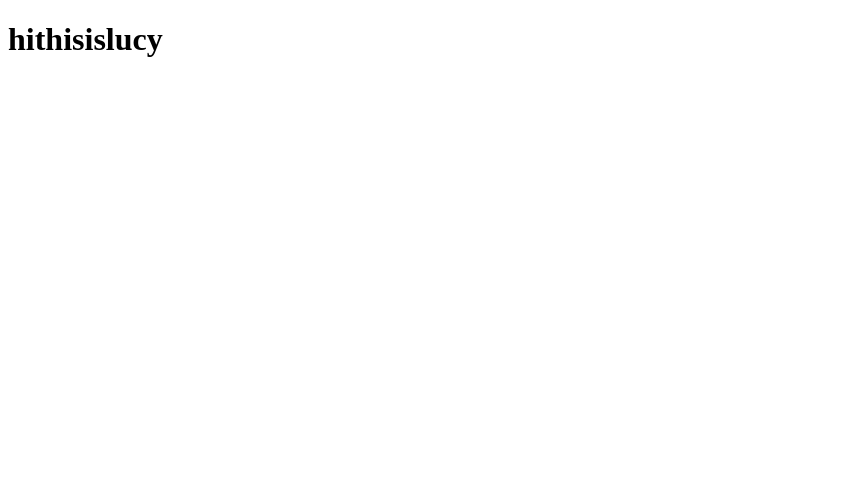
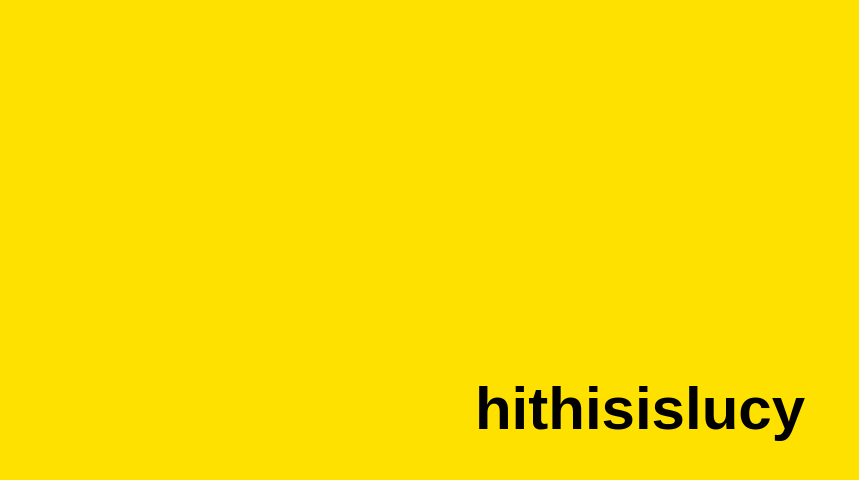
Before and after one commit to lucymjk/hithisislucy, a plain HTML site: page index.html in a window 1280 px wide. Shown: the whole page, without its empty margins (0-859 px from the left). Drawn offline with Linux system fonts and the light colour scheme.

Commit message:
add css file

```diff
--- /dev/null
+++ b/css/styles.css
@@ -0,0 +1,38 @@
+body {
+    background-color: rgb(255, 225, 0);
+    font-family:Arial, Helvetica, sans-serif;
+    height: 100vh;
+    display: flex;
+    justify-content: center;
+    align-items: center;
+    flex-direction: column;
+}
+
+.title {
+    display: flex;
+    align-items: center;
+    justify-content: center;
+    margin: 80px;
+}
+
+.title-name {
+    font-size: 60px;
+    color: black;
+    font-weight: 600;
+    animation: blink 1s step-start infinite;
+}
+
+@keyframes blink {
+    40% {
+        opacity: 100;
+    }
+    50% {
+        opacity: 0;
+      }
+    60% {
+        opacity: 100;
+    }
+    70% {
+        opacity: 0;
+      }
+}
--- a/index.html
+++ b/index.html
@@ -1,11 +1,14 @@
 <!DOCTYPE html>
 <html>
     <head>
+        <meta charset="utf-8" />
+        <meta name="viewport" content="width=device-width" />
+        <link rel="stylesheet" href="css/styles.css" />
         <title>hithisislucy</title>
     </head>
     <body>
-        <h1>
-            hithisislucy
-        </h1>
+        <div class="title">
+            <div class="title-name">hithisislucy</div>
+        </div>
     </body>
 </html>
```
